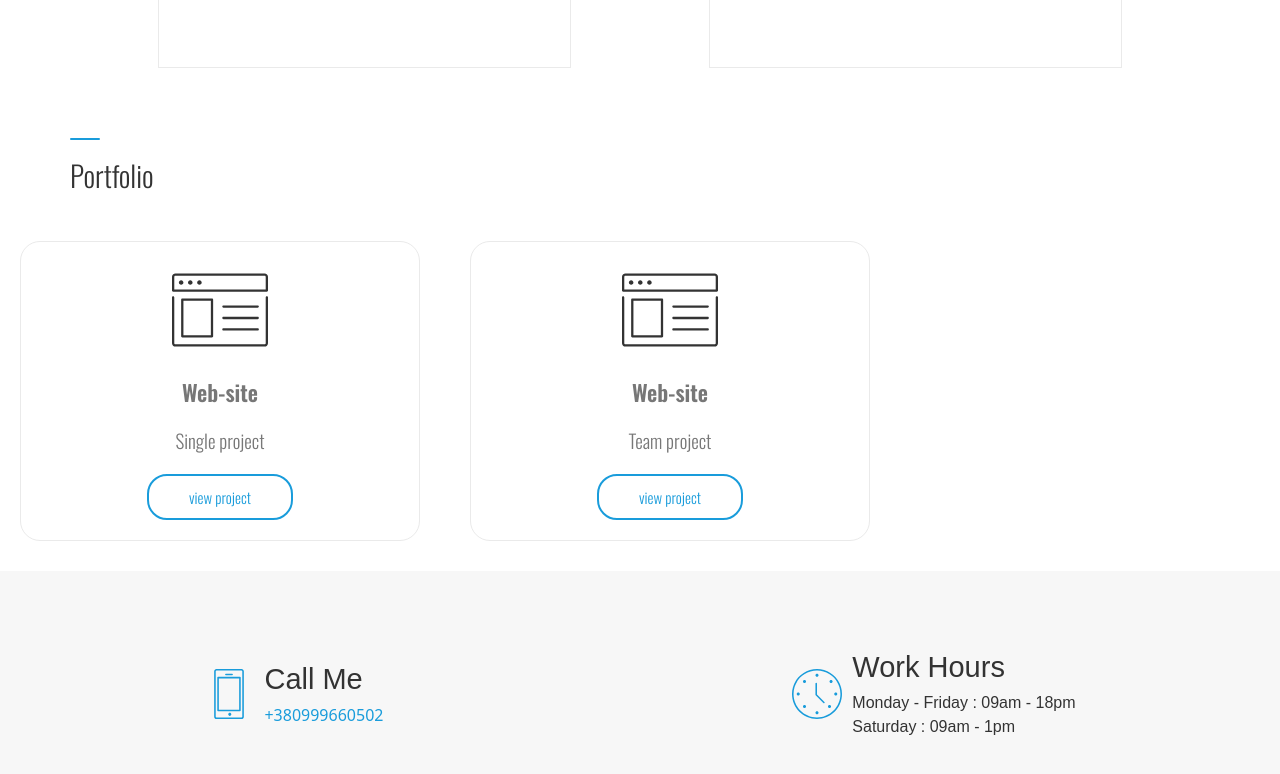
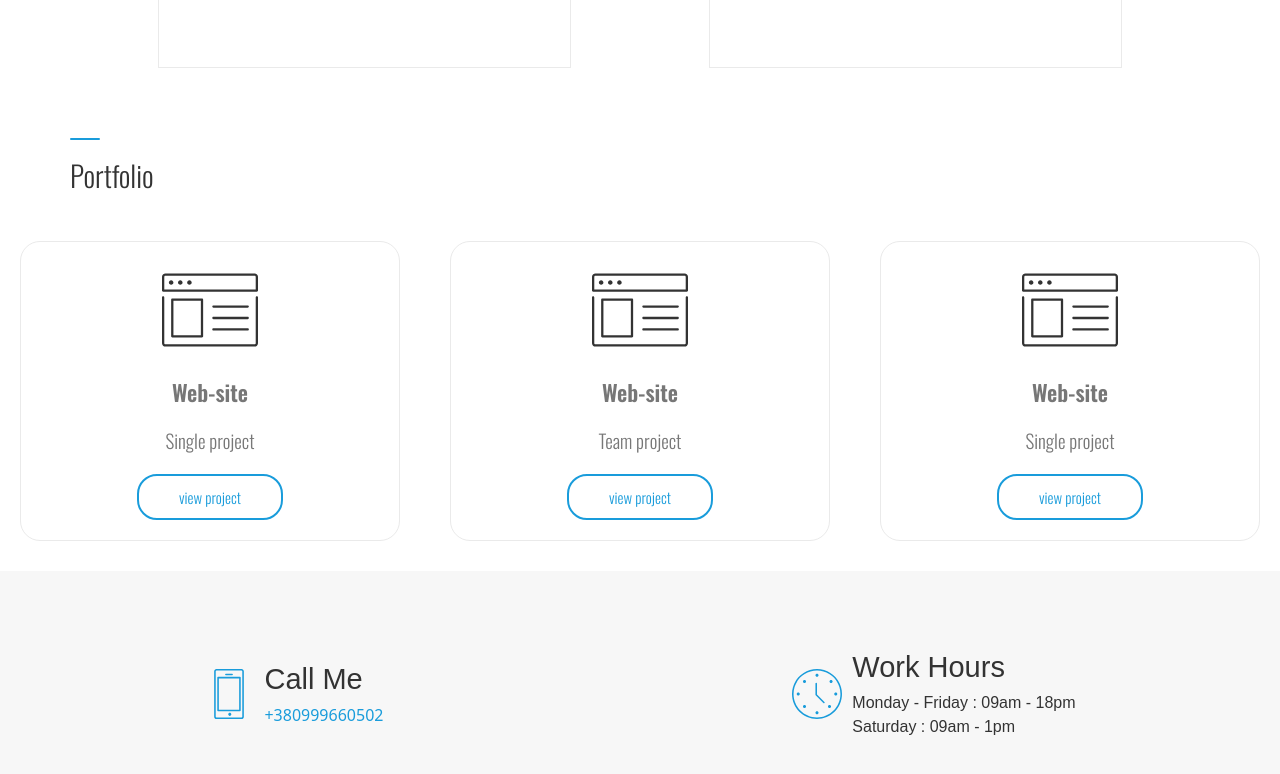
Before and after one commit to Tkachenko01001/Portfolio, a plain HTML site: page index.html in a window 1280 px wide. Shown: the part 2113-2887 px from the top of the page. Drawn offline with nearby package versions, Linux system fonts and the light colour scheme.

Commit message:
main-update

```diff
--- a/index.html
+++ b/index.html
@@ -368,6 +368,22 @@
 
              <a class="portfolio__link" href="https://tkachenko01001.github.io/team-project-1/">view project</a>
          </li>
+         <li class="porfolio__line">
+            <svg viewBox="0 0 32 32" width="100" >
+                 <use href="./img/icons.svg#icon-browser" class="resume-icon__fill">
+
+                 </use>
+            </svg>
+
+             <h3 class="text-card__title">
+                 Web-site
+             </h3>
+             <p class="text-card__paragraph">
+                Single project
+             </p>
+
+             <a class="portfolio__link" href="https://tkachenko01001.github.io/my_resume/">view project</a>
+         </li>
 
     </ul>
     </div>
--- a/sass/components/_main.scss
+++ b/sass/components/_main.scss
@@ -3,7 +3,7 @@
     max-width: 1922px;
     height: 650px;
     background-size: 1922px 650px;
-    background-image: linear-gradient(to right, rgba(47, 48, 58, 0.4), rgba(47, 48, 58, 0.4)), url(/img/pexels-photo-115045.jpeg);
+    background-image: linear-gradient(to right, rgba(47, 48, 58, 0.4), rgba(47, 48, 58, 0.4)), url(../img/pexels-photo-115045.jpeg);
 }
 
 .main-block-1 {
```
Also changed, not shown: css/main.css, css/main.min.css, 2 other files.
